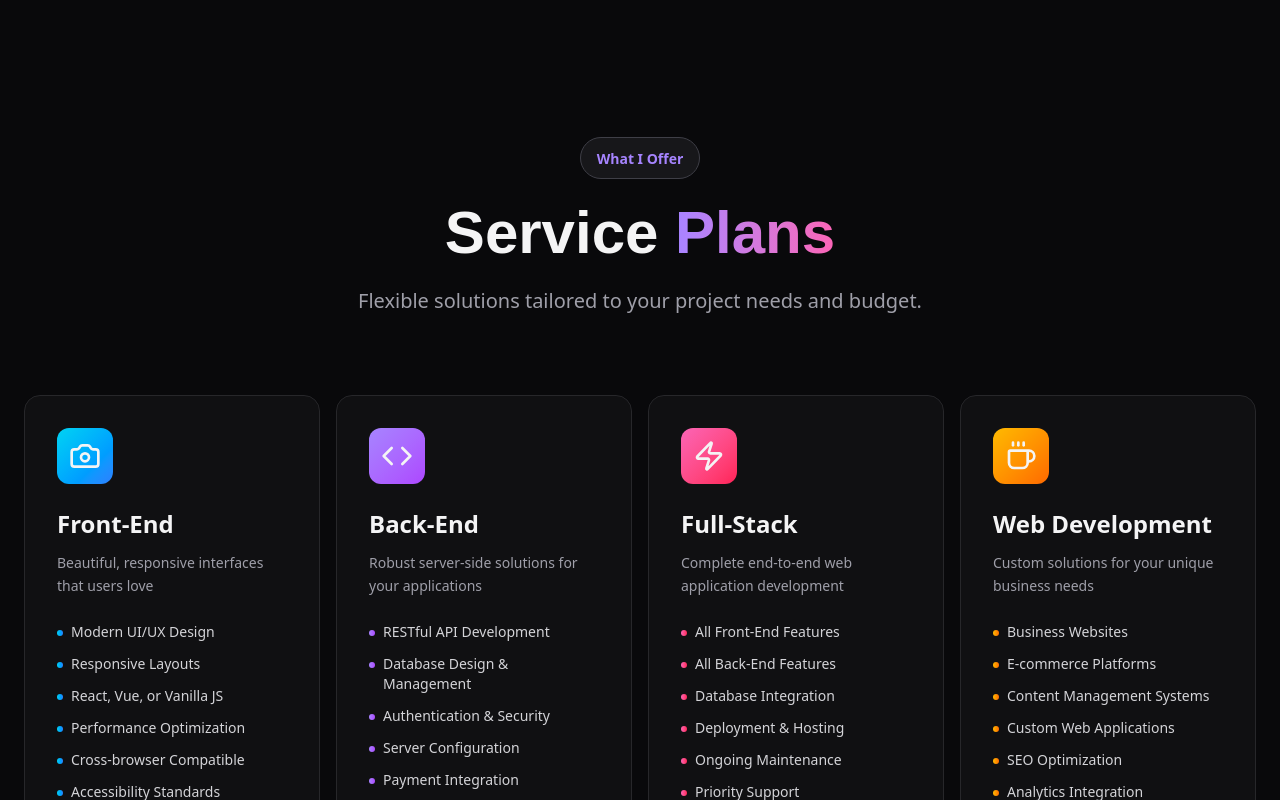
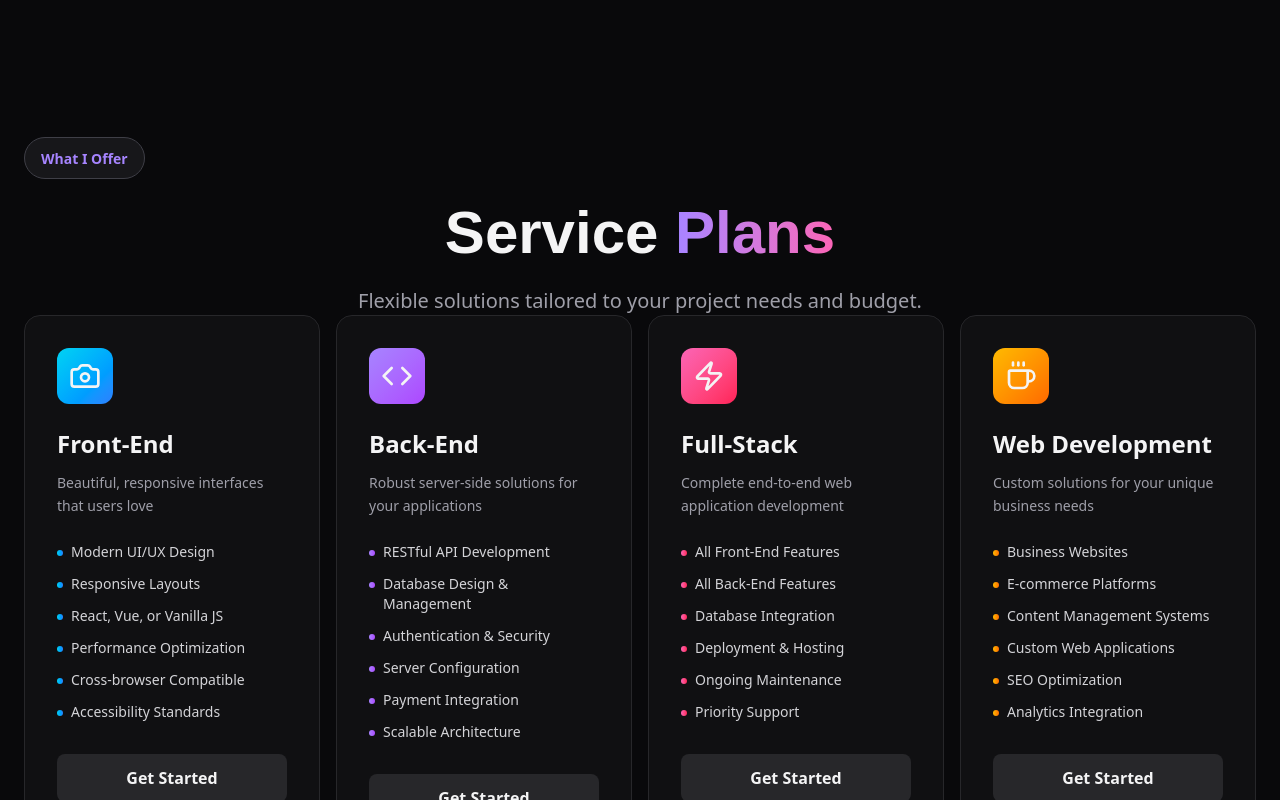
Before and after one commit to ahumphries102/sparkstack, a Next.js app: page / in a window 1280 px wide. Shown: the part 1760-2560 px from the top of the page. Built offline with nearby package versions, Linux system fonts and the light colour scheme.

Commit message:
Need to fix Services in Nav

```diff
--- a/app/data/serviceData.tsx
+++ b/app/data/serviceData.tsx
@@ -2,7 +2,7 @@ import { Camera, Code, Zap, Coffee } from "lucide-react"
 export const serviceData = [
     {
       title: "Front-End",
-      route: "frontendService",
+      route: "frontend",
       icon: <Camera className="w-8 h-8" />,
       description: "Beautiful, responsive interfaces that users love",
       features: [
@@ -17,7 +17,7 @@ export const serviceData = [
     },
     {
       title: "Back-End",
-      route: "backendService",
+      route: "backend",
       icon: <Code className="w-8 h-8" />,
       description: "Robust server-side solutions for your applications",
       features: [
@@ -32,7 +32,7 @@ export const serviceData = [
     },
     {
       title: "Full-Stack",
-      route: "fullstackService",
+      route: "fullstack",
       icon: <Zap className="w-8 h-8" />,
       description: "Complete end-to-end web application development",
       features: [
@@ -47,7 +47,7 @@ export const serviceData = [
     },
     {
       title: "Web Development",
-      route: "webdevelopmentService",
+      route: "webdevelopment",
       icon: <Coffee className="w-8 h-8" />,
       description: "Custom solutions for your unique business needs",
       features: [
--- a/app/globals.css
+++ b/app/globals.css
@@ -1,14 +1,2 @@
 @import "tailwindcss";
-
-/* Create a class to apply the animation */
-.taco {
-  grid-template-rows: 0fr;
-
-  background-color: red;
-  overflow: hidden;
-  transition: height .5s ease-in-out;
-
-}
-.taco.show {
-    grid-template-rows: 1fr;
-}
+@plugin "daisyui";
--- /dev/null
+++ b/app/services/[slug]/page.tsx
@@ -0,0 +1,25 @@
+"use client";
+import { use } from "react";
+import { notFound } from "next/navigation";
+import dynamic from "next/dynamic";
+
+const SERVICE_COMPONENTS: Record<string, any> = {
+  // Ensure these keys match the 'route' in your serviceData.ts
+  "frontend": dynamic(() => import("@/components/frontendService")),
+  "backend": dynamic(() => import("@/components/backendService")),
+  "fullstack": dynamic(() => import("@/components/fullstackService")),
+  "webdevelopment": dynamic(() => import("@/components/webdevelopmentService")),
+};
+
+export default function ServiceSlugPage({ params }: { params: Promise<{ slug: string }> }) {
+  const { slug } = use(params);
+  const SelectedService = SERVICE_COMPONENTS[slug];
+  console.log("Selected Service:", slug, SelectedService);
+  if (!SelectedService) return notFound();
+
+  return (
+    <div className="min-h-screen pt-20">
+      <SelectedService />
+    </div>
+  );
+}
--- /dev/null
+++ b/app/services/layout.tsx
@@ -0,0 +1,14 @@
+import { serviceData } from "@/app/data/serviceData"
+import Link from "next/link"
+
+export default function layout({
+  children,
+}: Readonly<{
+  children: React.ReactNode
+}>) {
+  return (
+    <section className="p-5">
+      {children}
+    </section>
+  )
+}
--- /dev/null
+++ b/app/services/page.tsx
@@ -0,0 +1,7 @@
+export default function ServicesMainPage() {
+  return (
+    <div className="text-center py-10">
+      <p className="text-zinc-500">Please select a service from the list above to see details.</p>
+    </div>
+  );
+}
--- a/components/nav.tsx
+++ b/components/nav.tsx
@@ -1,22 +1,57 @@
-import Link from "next/link";
+import Link from "next/link"
+
+const services = [
+  { name: "Frontend", href: "/services/frontend" },
+  { name: "Backend", href: "/services/backend" },
+  { name: "Full-Stack", href: "/services/fullstack" },
+  { name: "Web Dev", href: "/services/webdevelopment" },
+]
 
 export default function Navigation() {
   return (
-    <nav className={`fixed top-0 w-full z-50 transition-all duration-300`}>
+    <nav
+      className={`fixed top-0 w-full z-50 transition-all duration-300 bg-zinc-900/50 backdrop-blur-sm`}
+    >
       <div className="max-w-7xl mx-auto px-6 py-4 flex justify-between items-center">
-        <Link href="/"className="text-2xl font-bold bg-gradient-to-r from-cyan-400 via-violet-400 to-pink-400 bg-clip-text text-transparent">
+        <Link
+          href="/"
+          className="text-2xl font-bold bg-gradient-to-r from-cyan-400 via-violet-400 to-pink-400 bg-clip-text text-transparent"
+        >
           ⚡ Spark Stack
         </Link>
+
         <div className="hidden md:flex gap-8">
-          {["About", "Services", "Contact"].map((item) => (
+          {["About", "Contact"].map((item) => (
             <a
               key={item}
-              href={`#${item.toLowerCase()}`}
+              href={`/#${item.toLowerCase()}`}
               className="text-sm uppercase tracking-wider hover:text-cyan-400 transition-colors"
             >
               {item}
             </a>
           ))}
+          <div className="dropdown dropdown-hover">
+            <Link
+              href="/#services"
+              tabIndex={0}
+              role="button"
+              className="text-sm uppercase tracking-wider hover:text-cyan-400 transition-colors"
+            >
+              Services
+            </Link>
+            <ul
+              tabIndex="-1"
+              className="dropdown-content menu bg-base-100 rounded-box z-1 w-52 p-2 shadow-sm"
+            >
+              {services.map((service) => (
+                <li key={service.name}>
+                  <Link href={service.href} className="text-sm">
+                    {service.name}
+                  </Link>
+                </li>
+              ))}
+            </ul>
+          </div>
         </div>
       </div>
     </nav>
--- a/components/services.tsx
+++ b/components/services.tsx
@@ -1,77 +1,12 @@
 "use client"
-import { useState } from "react"
 import { serviceData } from "@/app/data/serviceData"
-import dynamic from "next/dynamic"
-
-// --- 1. THE ACTORS (Static Mapping) ---
-// Define outside the component to prevent Next.js dynamic import errors
-// and to keep references stable during the transition.
-const COMPONENTS: Record<string, any> = {
-  frontendService: dynamic(
-    () => import("@/components/services/frontendService"),
-    { ssr: false },
-  ),
-  backendService: dynamic(
-    () => import("@/components/services/backendService"),
-    { ssr: false },
-  ),
-  fullstackService: dynamic(
-    () => import("@/components/services/fullstackService"),
-    { ssr: false },
-  ),
-  webdevelopmentService: dynamic(
-    () => import("@/components/services/webdevelopmentService"),
-    { ssr: false },
-  ),
-}
-
+import Link from "next/link"
 export default function Services() {
-  // --- 2. THE STAGE MANAGER (State) ---
-  const [activeRoute, setActiveRoute] = useState<string>("") // Current "Stage" content
-  const [pendingRoute, setPendingRoute] = useState<string>("") // "Backstage" waiting content
-  const [isModalOpen, setIsModalOpen] = useState(false) // The "Curtain" position
-
-  const openModal = (nextRoute: string) => {
-    // If clicking the same one, just close it.
-    if (activeRoute === nextRoute) {
-      setIsModalOpen(false)
-      return
-    }
-
-    if (isModalOpen) {
-      // If a different one is open: queue the new one and start the close
-      setPendingRoute(nextRoute)
-      setIsModalOpen(false)
-    } else {
-      // If nothing is open: swap and open immediately
-      setActiveRoute(nextRoute)
-      setIsModalOpen(true)
-    }
-  }
-
-  const handleTransitionEnd = (e: React.TransitionEvent) => {
-    // 1. Only run this if the 'closing' animation (max-height) just finished
-    if (e.propertyName !== "max-height") return
-
-    // 2. THE REBOUND: If the curtain is now closed and someone is waiting backstage...
-    if (!isModalOpen && pendingRoute) {
-      setActiveRoute(pendingRoute) // Swap the content while invisible
-      setPendingRoute("") // Clear the waiting room
-
-      // 3. Trigger the opening animation in the next browser frame
-      requestAnimationFrame(() => {
-        setIsModalOpen(true)
-      })
-    }
-  }
-
-  const SelectedService = COMPONENTS[activeRoute] || null
-
   return (
     <section id="services" className="relative py-32 px-6">
       <div className="max-w-7xl mx-auto">
         {/* --- Header --- */}
-        <div className="text-center mb-20">
+        <Link href="#services2" className="text-center mb-20">
           <div className="inline-block px-4 py-2 bg-zinc-800/50 rounded-full border border-zinc-700 mb-6">
             <span className="text-sm text-violet-400 font-semibold">
               What I Offer
@@ -89,16 +24,12 @@ export default function Services() {
           <p className="text-xl text-zinc-400 max-w-2xl mx-auto">
             Flexible solutions tailored to your project needs and budget.
           </p>
-        </div>
+        </Link>
 
-        {/* --- 3. THE GRID (Parent) --- */}
         <div className="flex flex-wrap gap-4">
           {serviceData.map((service) => (
-            <div
-              key={service.title}
-              onClick={() => openModal(service.route)}
-              className="flex-1 min-w-[250px] group relative bg-zinc-900/50 backdrop-blur-sm border border-zinc-800 rounded-2xl p-8 hover:border-zinc-700 transition-all duration-300 hover:transform hover:scale-105 cursor-pointer"
-            >
+            <Link className="flex-1" href={`/services/${service.route}`} key={service.title}>
+              <div className="min-w-[250px] group relative bg-zinc-900/50 backdrop-blur-sm border border-zinc-800 rounded-2xl p-8 hover:border-zinc-700 transition-all duration-300 hover:transform hover:scale-105 cursor-pointer">
                 {/* Card Decoration */}
                 <div
                   className={`absolute inset-0 bg-gradient-to-br ${service.color} opacity-0 group-hover:opacity-10 rounded-2xl transition-opacity duration-300`}
@@ -133,27 +64,8 @@ export default function Services() {
                   Get Started
                 </button>
               </div>
+            </Link>
           ))}
-
-          {/* --- 4. THE CURTAIN (Item 5) --- */}
-          <div
-            onTransitionEnd={handleTransitionEnd}
-            className={`basis-full overflow-hidden transition-all duration-700 ease-in-out ${
-              isModalOpen
-                ? "max-h-[1500px] opacity-100 mt-8"
-                : "max-h-0 opacity-0 mt-0"
-            }`}
-          >
-            {/* The Stage Container */}
-            <div>
-              {/* We use a wrapper here so the internal component's
-        padding/margins don't "pop" the height transition early.
-    */}
-              <div className="relative">
-                {SelectedService && <SelectedService isOpen={isModalOpen} />}
-              </div>
-            </div>
-          </div>
         </div>
       </div>
     </section>
--- a/package.json
+++ b/package.json
@@ -19,6 +19,7 @@
     "@types/node": "^20",
     "@types/react": "^19",
     "@types/react-dom": "^19",
+    "daisyui": "^5.5.19",
     "eslint": "^9",
     "eslint-config-next": "16.1.6",
     "tailwindcss": "^4",
```
Also changed, not shown: components/backendService.tsx (renamed from components/services/backendService.tsx), components/frontendService.tsx (renamed from components/services/frontendService.tsx), components/fullstackService.tsx (renamed from components/services/fullstackService.tsx), components/webdevelopmentService.tsx (renamed from components/services/webdevelopmentService.tsx), 1 other file (tests, documents, lock files or other folders). Lines whose indentation alone changed are shown as unchanged.
